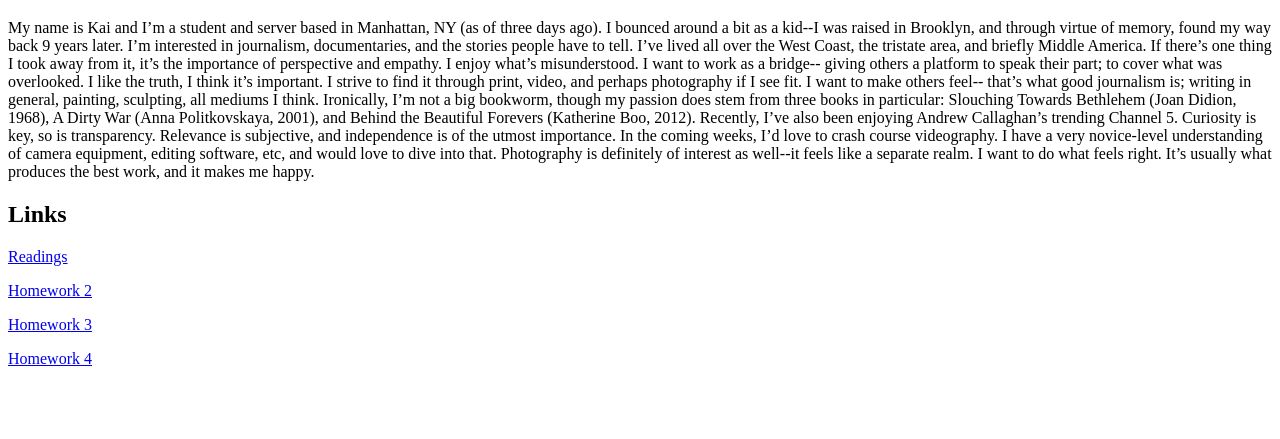
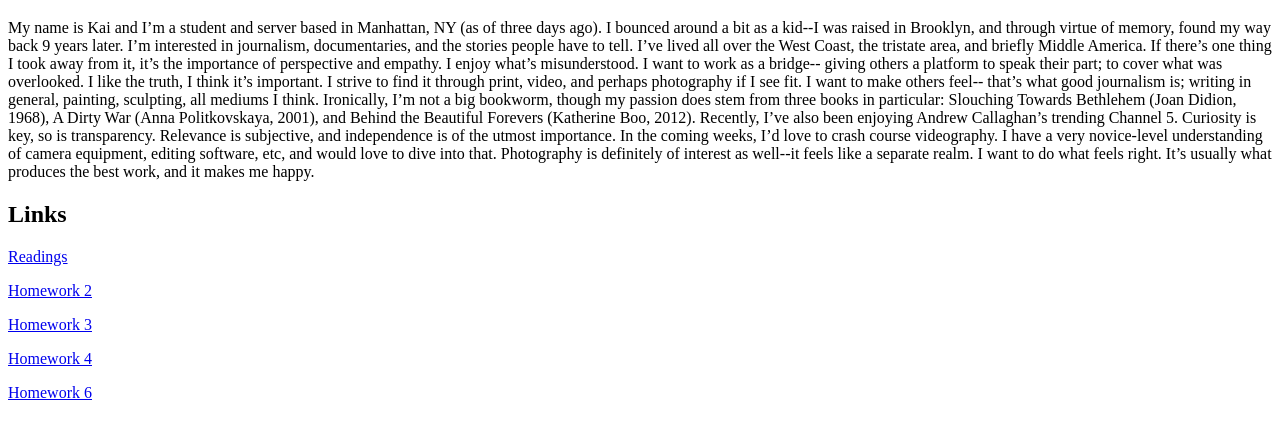
Before and after one commit to kaiwinston/medpl150, a plain HTML site: page index.html in a window 1280 px wide. Shown: the part 163-602 px from the top of the page. Drawn offline with Linux system fonts and the light colour scheme.

Commit message:
Update index.html

```diff
--- a/index.html
+++ b/index.html
@@ -23,4 +23,5 @@ In the coming weeks, I’d love to crash course videography. I have a very novic
 <body>
 <p><a href="https://kaiwinston.github.io/Homework4/">Homework 4</a></p>
 </body>
+<p><a href="https://kaiwinston.github.io/Homework-6/">Homework 6</a></p>
 </html>
```
